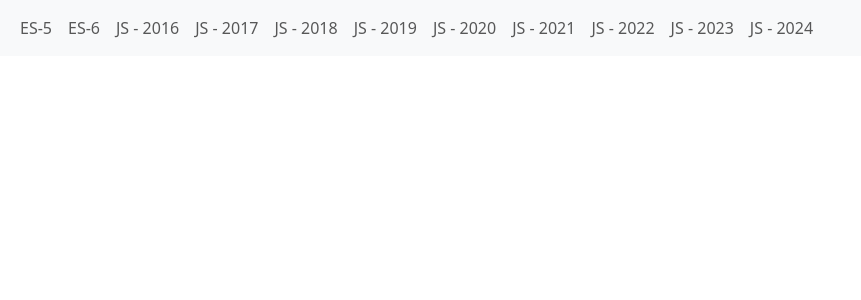
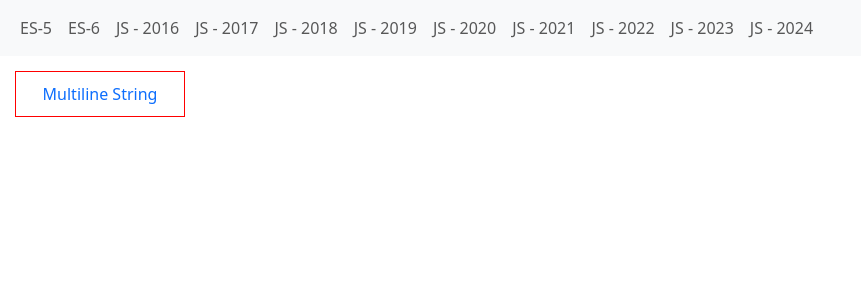
Before and after one commit to divyaPrakash1/ecmascript, an Angular app: page /es-6 in a window 1280 px wide. Before the commit this address led to /. Shown: the top 300 px of the page, without its empty margins (0-861 px from the left). Built offline with nearby package versions, Linux system fonts and the light colour scheme.

Commit message:
configure lazy loading for es-6

```diff
--- a/src/app/app-routing.module.ts
+++ b/src/app/app-routing.module.ts
@@ -8,6 +8,10 @@ const routes: Routes = [
     path: 'es-5',
     loadChildren: () => import('./es-5/es-5.module').then(m => m.ES5Module)
   },
+  {
+    path: 'es-6',
+    loadChildren: () => import('./es-6/es-6.module').then(m => m.ES6Module)
+  },
 ];
 
 @NgModule({
--- a/src/app/es-5/es-5.component.ts
+++ b/src/app/es-5/es-5.component.ts
@@ -1,7 +1,7 @@
 import { Component, OnInit } from '@angular/core';
 
 @Component({
-  selector: 'app-root',
+  selector: 'ecmspt-es5',
   templateUrl: './es-5.component.html',
   styleUrl: './es-5.component.scss'
 })
--- /dev/null
+++ b/src/app/es-6/es-6.component.html
@@ -0,0 +1 @@
+<router-outlet />
--- /dev/null
+++ b/src/app/es-6/es-6.component.ts
@@ -0,0 +1,12 @@
+import { Component, OnInit } from '@angular/core';
+
+@Component({
+  selector: 'ecmspt-es6',
+  templateUrl: './es-6.component.html',
+  styleUrl: './es-6.component.scss'
+})
+export class ES6Component implements OnInit {
+  ngOnInit(): void {
+
+  }
+}
--- /dev/null
+++ b/src/app/es-6/main-es6/main-es6.component.html
@@ -0,0 +1,13 @@
+<main class="es-6-main-container">
+    <div class="content">
+        <div class="right-side">
+            <div class="pill-group-1">
+                @for (item of items; track item.title;) {
+                <a class="pill-item" [routerLink]="item.link" rel="noopener">
+                    <span class="item-name">{{ item.title }}</span> <br />
+                </a>
+                }
+            </div>
+        </div>
+    </div>
+</main>
--- /dev/null
+++ b/src/app/es-6/main-es6/main-es6.component.scss
@@ -0,0 +1,32 @@
+.es-6-main-container {
+    .pill-group-1 {
+        display: flex;
+        flex-direction: row;
+        flex-wrap: wrap;
+    }
+
+    .pill-item {
+        margin: 15px;
+        padding: 10px;
+        height: 46px;
+        width: 170px;
+        border: 1px solid red;
+        border-color: red;
+        text-decoration: none;
+    }
+
+    .item-name {
+        display: flex;
+        justify-content: center;
+        align-items: center;
+        height: auto;
+        text-align: center;
+    }
+
+    .pill-item:hover {
+        cursor: pointer;
+        background-color: lightgrey;
+        border: 1px solid rgb(43, 40, 40);
+        border-color: rgb(50, 47, 47);
+    }
+}
--- /dev/null
+++ b/src/app/es-6/main-es6/main-es6.component.ts
@@ -0,0 +1,16 @@
+import { Component } from '@angular/core';
+
+@Component({
+  selector: 'ecmspt-main-es6',
+  templateUrl: './main-es6.component.html',
+  styleUrl: './main-es6.component.scss'
+})
+export class MainES6Component {
+  constructor() { }
+  ngOnInit(): void {
+  }
+
+  items: Array<{ title: string, link: string }> = [
+    { title: 'Multiline String', link: 'multiline-string' },
+  ];
+}
```
Also changed, not shown: src/app/es-6/es-6-routing.module.ts (added, +21 -0 lines), src/app/es-6/es-6.module.ts (added, +20 -0 lines), src/app/es-6/es-6.component.scss (added).
